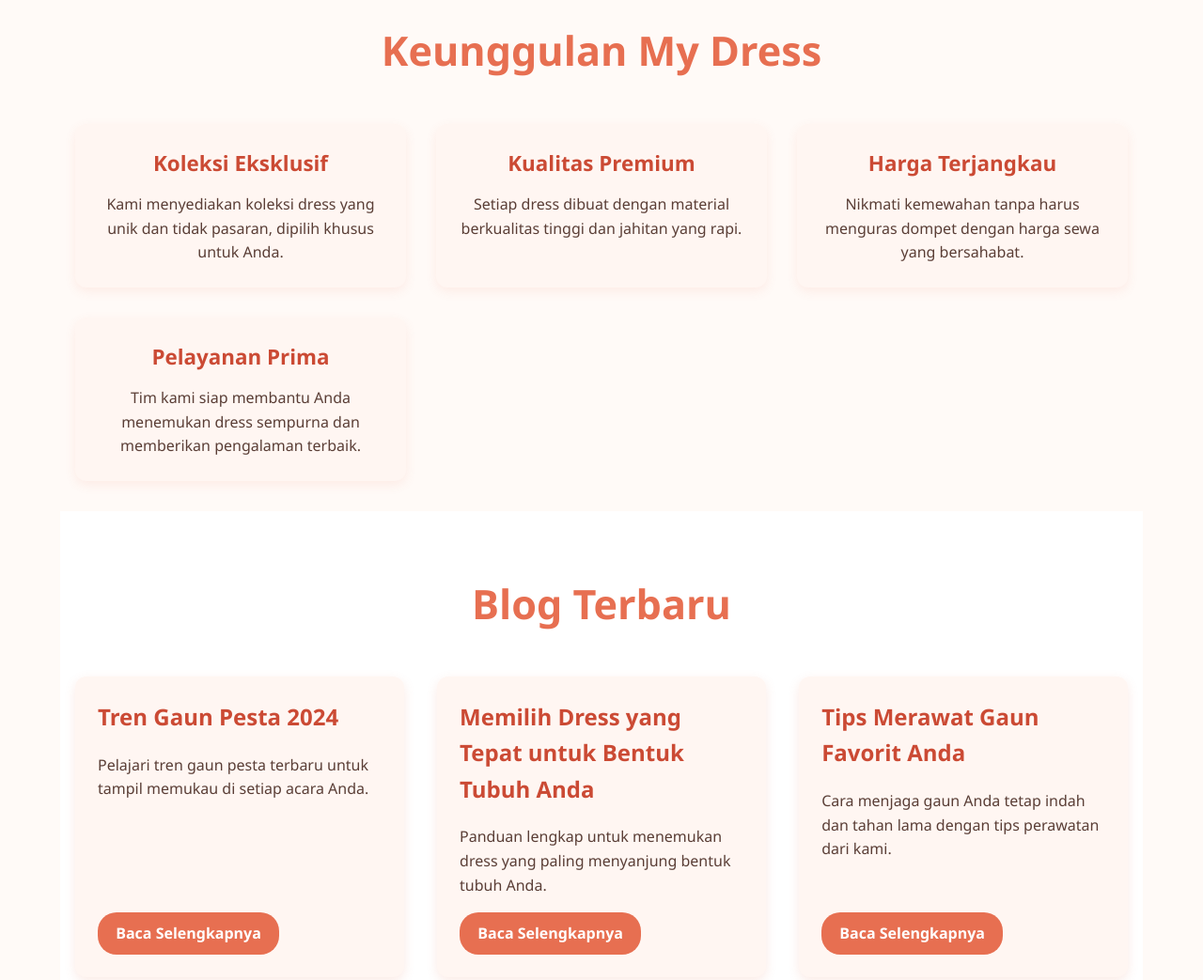
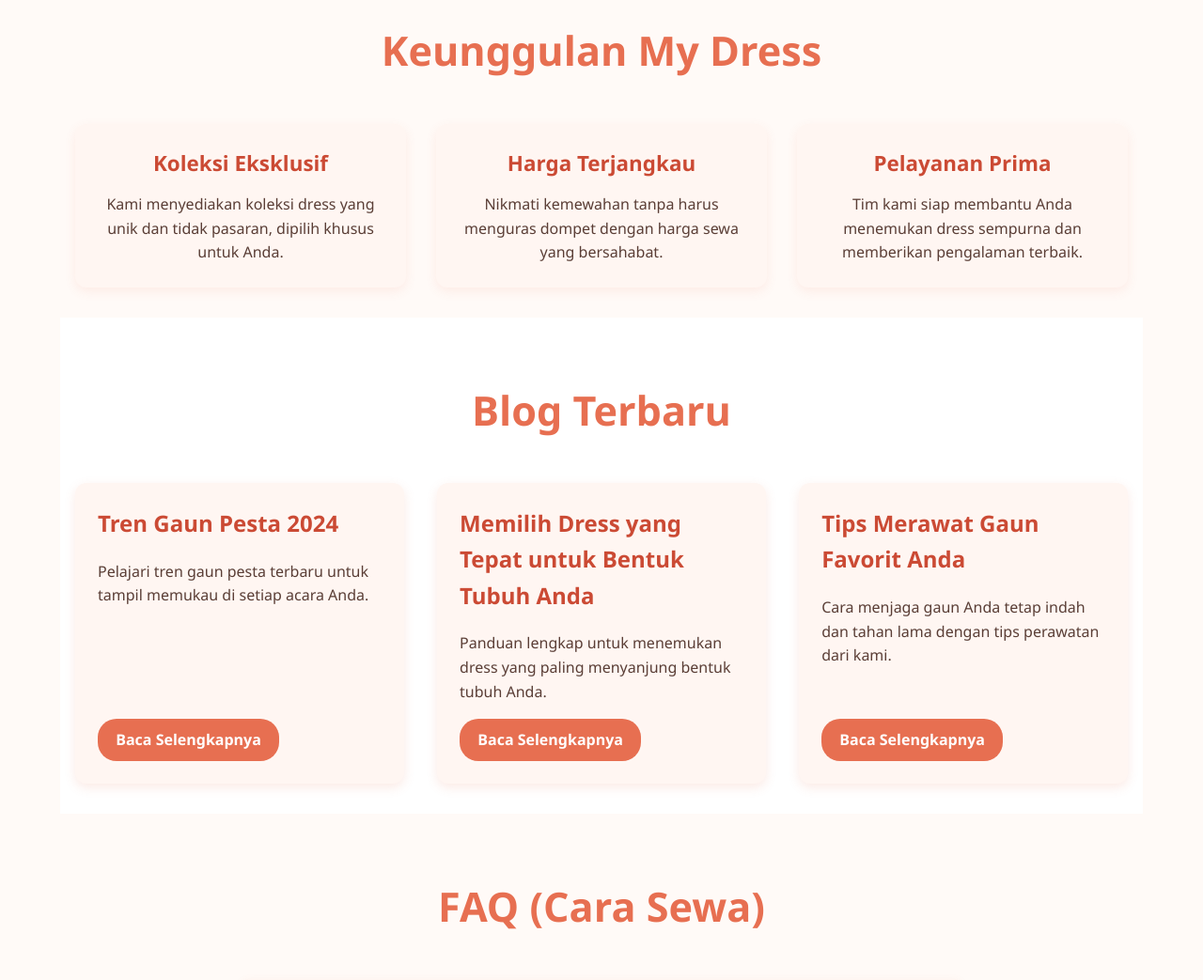
Before and after one commit to jaqhnak495-jpg/mydress, a plain HTML site: page index.html in a window 1280 px wide. Shown: the part 2520-3563 px from the top of the page at 94% size. Drawn offline with Linux system fonts and the light colour scheme.

Commit message:
Update index.html

```diff
--- a/index.html
+++ b/index.html
@@ -814,11 +814,6 @@ Dengan mengedepankan kualitas premium, harga sewa terjangkau, dan pelayanan prof
       <p>Kami menyediakan koleksi dress yang unik dan tidak pasaran, dipilih khusus untuk Anda.</p>
     </div>
     <div class="advantage-card">
-      <h3>Kualitas Premium</h3>
-      <p>Setiap dress dibuat dengan material berkualitas tinggi dan jahitan yang rapi.</p>
-
-    </div>
-    <div class="advantage-card">
       <h3>Harga Terjangkau</h3>
       <p>Nikmati kemewahan tanpa harus menguras dompet dengan harga sewa yang bersahabat.</p>
     </div>
@@ -868,7 +863,6 @@ Dengan mengedepankan kualitas premium, harga sewa terjangkau, dan pelayanan prof
     <div class="faq-item">
       <h3 class="faq-question">Bagaimana jika dress rusak atau kotor?</h3>
       <p class="faq-answer">Kami mengenakan biaya tambahan untuk kerusakan atau noda yang tidak bisa dihilangkan. Mohon baca syarat dan ketentuan kami.</p>
-     няколко(по-скоро)</div>
   </div>
 </section>
 
```
